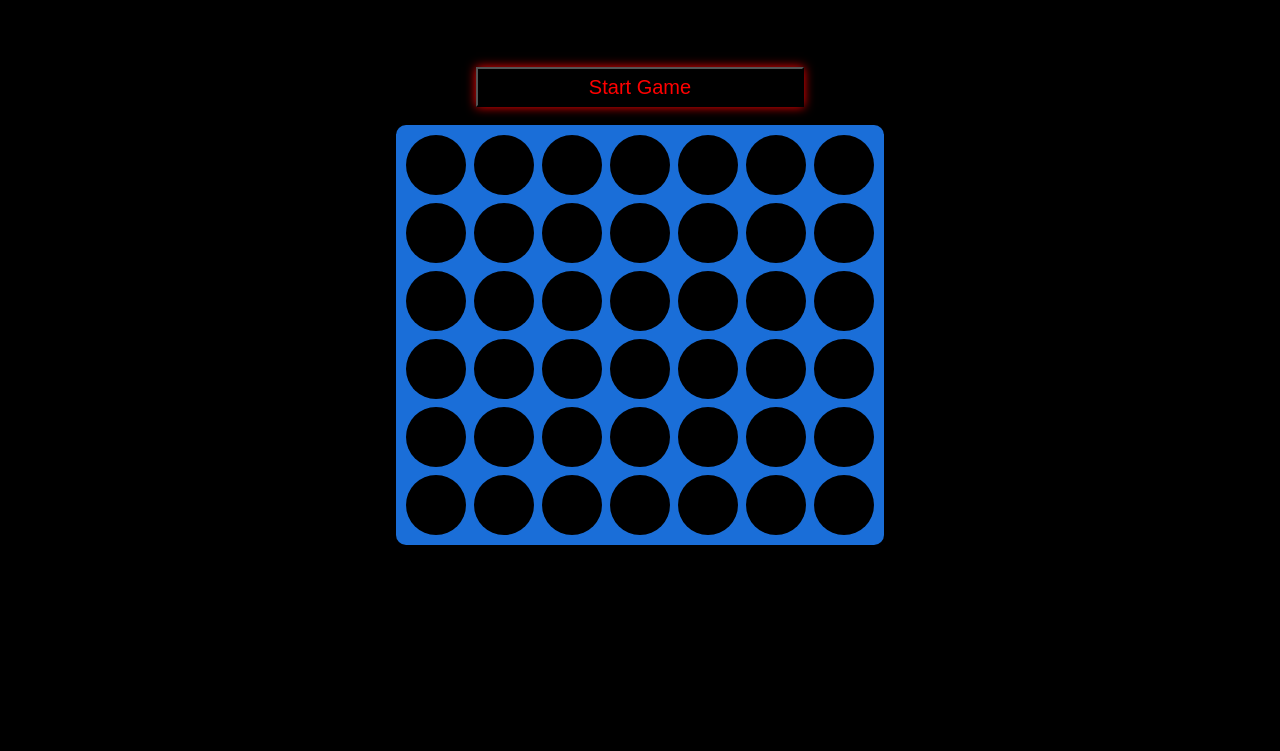
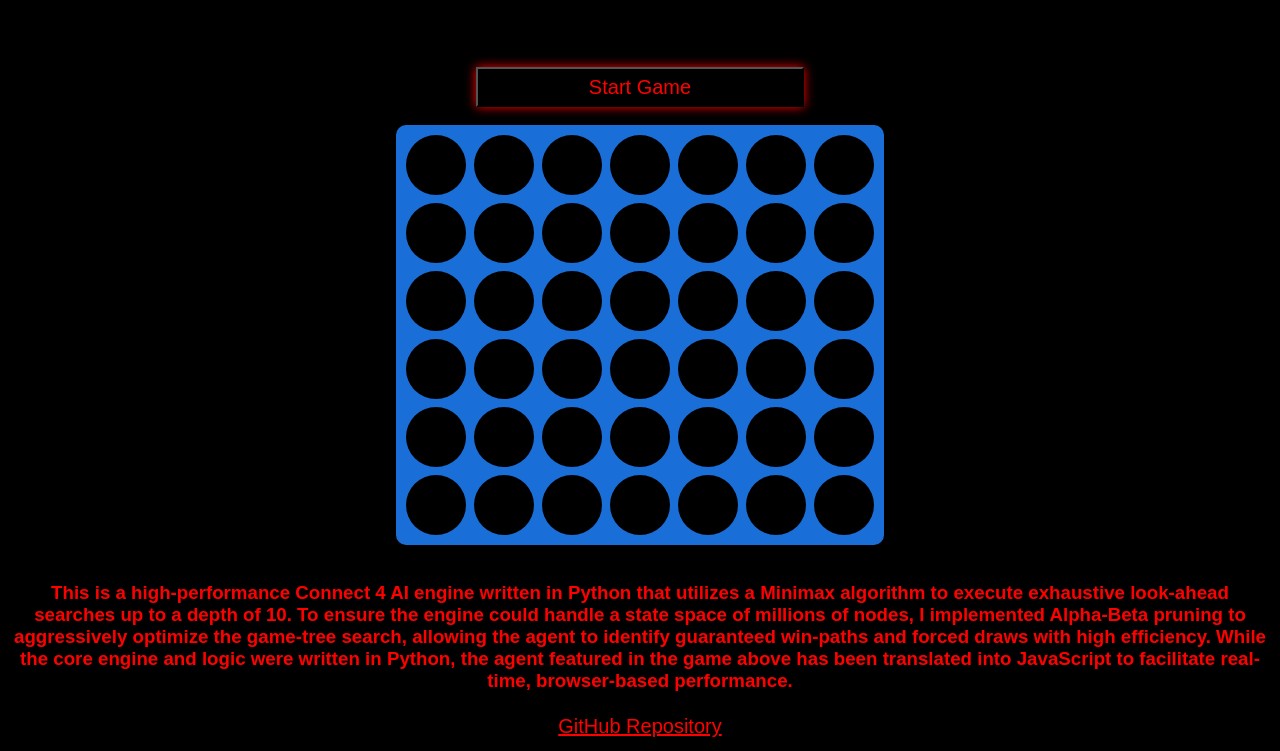
Before and after one commit to JackCanalori/Jack-Canalori-Portfolio-Website, a plain HTML site: page connect-4.html in a window 1280 px wide. Shown: the part 121-872 px from the top of the page. Before the commit the page ends 800 px from the top, so only its background shows below. Drawn offline with Linux system fonts and the light colour scheme.

Commit message:
reformat C4 page

```diff
--- a/connect-4.html
+++ b/connect-4.html
@@ -45,7 +45,16 @@
     <div class="cell" id="5-0"></div> <div class="cell" id="5-1"></div> <div class="cell" id="5-2"></div> <div class="cell" id="5-3"></div> <div class="cell" id="5-4"></div> <div class="cell" id="5-5"></div> <div class="cell" id="5-6"></div>
 
 </div>
+<br>
+<h3 class="page-text">This is a high-performance Connect 4 AI engine written in Python that utilizes a Minimax algorithm to
+    execute exhaustive look-ahead searches up to a depth of 10. To ensure the engine could handle a state space of millions
+    of nodes, I implemented Alpha-Beta pruning to aggressively optimize the game-tree search, allowing the agent to identify
+    guaranteed win-paths and forced draws with high efficiency. While the core engine and logic were written in Python, the
+    agent featured in the game above has been translated into JavaScript to facilitate real-time, browser-based performance.</h3>
 
+<div class="port-subpage-links-container">
+    <a href="https://github.com/JackCanalori/Connect-4-AI" target="_blank" class="header_link">GitHub Repository</a>
+</div>
 
 
 
```
